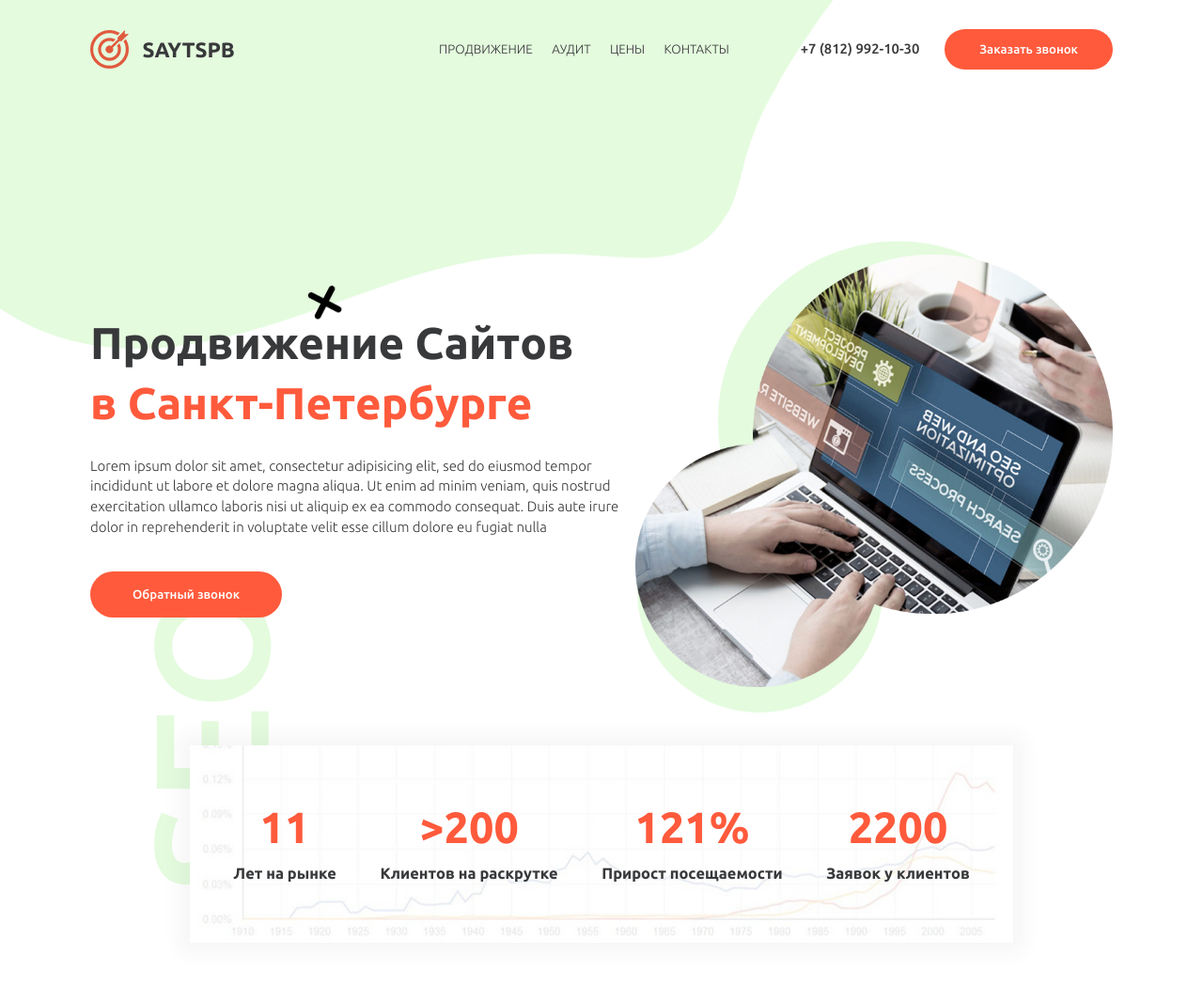
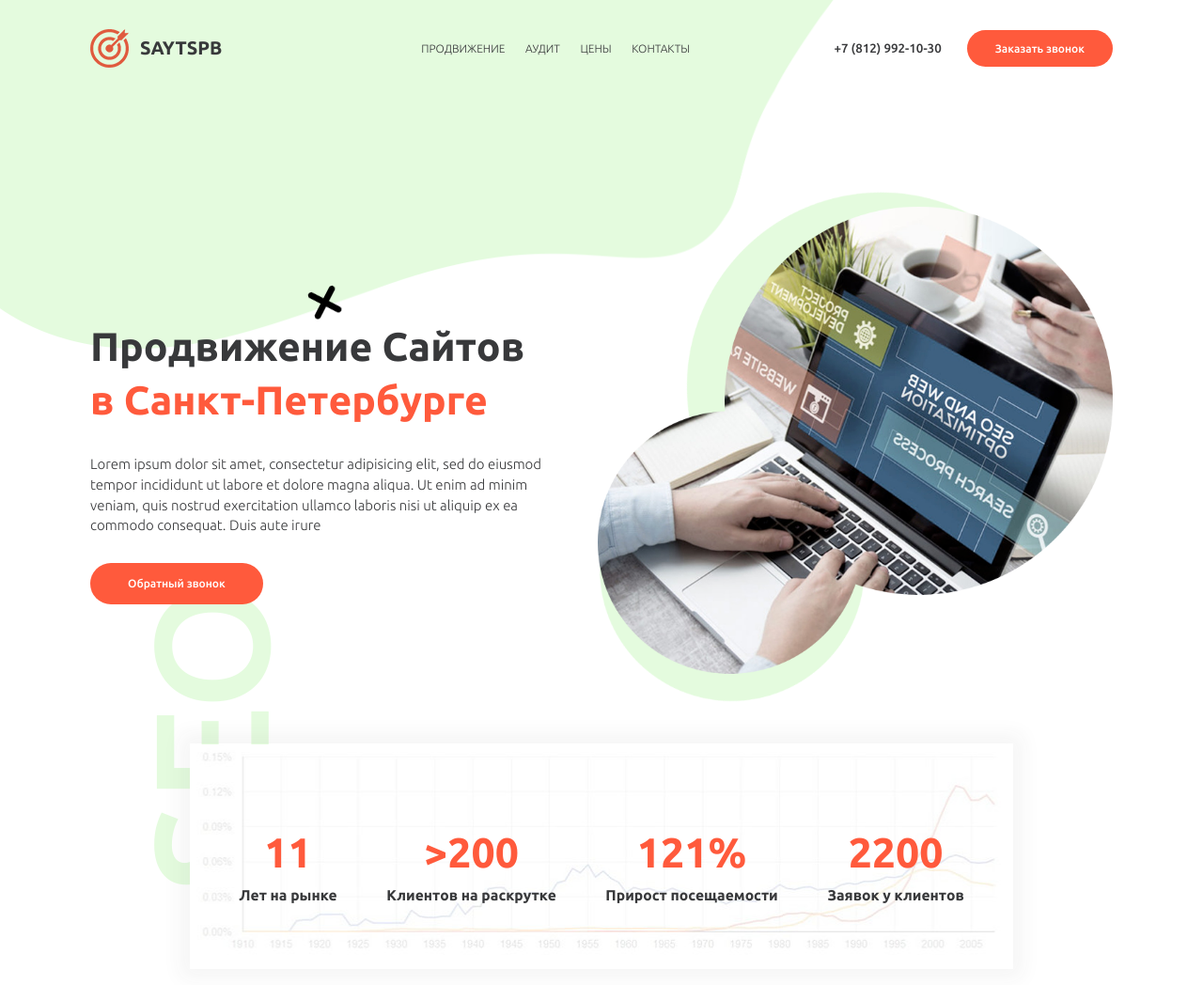
Before and after one commit to horo053/Diploma, a website: page index.html in a window 1280 px wide. Shown: the whole page at 94% size. Drawn offline with Linux system fonts and the light colour scheme.

Commit message:
fix: size element

```diff
--- a/index.html
+++ b/index.html
@@ -46,7 +46,7 @@
         <div class="row">
           <div class="hero__content">
             <h1 class="title hero__title">Продвижение Сайтов <span class="title--primary">в&nbsp;Санкт-Петербурге</span></h1>
-            <p class="hero__text">Lorem ipsum dolor sit amet, consectetur adipisicing elit, sed do eiusmod tempor incididunt ut labore et dolore magna aliqua. Ut enim ad minim veniam, quis nostrud exercitation ullamco laboris nisi ut aliquip ex ea commodo consequat. Duis aute irure dolor in reprehenderit in voluptate velit esse cillum dolore eu fugiat nulla</p>
+            <p class="hero__text">Lorem ipsum dolor sit amet, consectetur adipisicing elit, sed do eiusmod tempor incididunt ut labore et dolore magna aliqua. Ut enim ad minim veniam, quis nostrud exercitation ullamco laboris nisi ut aliquip ex ea commodo consequat. Duis aute irure</p>
             <div>
               <button class="button hero__button button--primary" data-toggle="modal">Обратный звонок</button>
             </div>
--- a/sass/_interface.sass
+++ b/sass/_interface.sass
@@ -2,7 +2,7 @@
   padding: 14px 37px
   border: none
   border-radius: 50px
-  font-size: 1.1rem
+  font-size: 1rem
   font-family: 'Ubuntu', sans-serif
   font-weight: 500
   &:hover
@@ -10,7 +10,7 @@
   &--primary
     background-color: $orange
     color: $light
-    padding: 14px 37px
+    padding: 13px 30px
     transition: box-shadow 0.3s
     &:hover
       box-shadow: 0px 5px 15px rgba($orange, 0.2)
--- a/sass/_media.sass
+++ b/sass/_media.sass
@@ -8,7 +8,11 @@
     max-width: 85%
   .hero
     &__image
-      margin-left: -10rem
+      margin-left: -5rem
+    &__title
+      width: 600px
+    &__text
+      width: 500px
   .information
     padding-top: 0
     margin-top: -8rem
@@ -21,7 +25,7 @@
     &__text
       max-width: 450px
     &__image
-      margin-left: -20rem
+      margin-left: -10rem
 @media screen and ( max-width: 1080px )
   .logo
     margin-right: 0
@@ -45,7 +49,7 @@
 @media screen and ( max-width: 760px )
   .hero
     &__text
-      max-width: 400px
+      max-width: 500px
     &__title
       width: 500px
       font-size: 3.5rem
--- a/sass/templates/_header.sass
+++ b/sass/templates/_header.sass
@@ -9,8 +9,8 @@
   align-items: center
   margin-right: 10rem
   &__title
-    margin-left: 1.2rem
-    font-size: 1.86rem
+    margin-left: 1rem
+    font-size: 1.65rem
     text-decoration: none
     text-transform: uppercase
     color: $secondary
@@ -24,11 +24,11 @@
   align-items: center
 .nav
   display: flex
-  margin-left: 3.5rem
+  margin-left: -3.3rem
   &__item
     display: block
-    margin-right: 1.7rem
-    font-size: 1.12rem
+    margin-right: 1.8rem
+    font-size: 1rem
     text-decoration: none
     text-transform: uppercase
     color: $secondary
@@ -47,7 +47,7 @@
 .contacts
   &__phone
     margin-right: 2rem
-    font-size: 1.23rem
+    font-size: 1.11rem
     text-decoration: none
     text-transform: uppercase
     color: $secondary
--- a/sass/templates/_hero.sass
+++ b/sass/templates/_hero.sass
@@ -14,24 +14,25 @@
     font-weight: bold
   &__title
     width: 700px
-    font-size: 3.95rem
+    font-size: 3.55rem
     font-family: 'Ubuntu', sans-serif
     font-weight: bold
-    line-height: 5.3rem
+    line-height: 4.8rem
     color: $secondary
-    margin-bottom: 2rem
+    margin-bottom: 2.35rem
   &__text
-    width: 575px
+    width: 565px
     font-size: 1.25rem
     font-family: 'Ubuntu', sans-serif
     font-weight: 300
     line-height: 1.8125rem
     color: $secondary
-    margin-bottom: 3rem
+    margin-bottom: 2.4rem
   &__button
-    padding: 17px 45px
+    padding: 15px 40px
   &__image
-    margin-left: -6rem
+    margin-left: -7rem
+    margin-top: -5rem
 .link
   display: flex
   justify-content: flex-end
--- a/sass/templates/_information.sass
+++ b/sass/templates/_information.sass
@@ -9,19 +9,19 @@
   justify-content: space-evenly
   text-align: center
   max-width: 73.0625rem
-  padding-bottom: 4rem
-  padding-top: 2.5rem
+  padding-bottom: 4.5rem
+  padding-top: 5rem
   box-shadow: 0 0 20px 10px rgba($secondary, 0.05)
   margin: auto
   margin-top: -5rem
   &__title
-    font-size: 3.875rem
+    font-size: 3.7rem
     font-family: 'Ubuntu', sans-serif
     font-weight: bold
     color: $orange
     margin-bottom: 0
   &__text
-    font-size: 1.365rem
+    font-size: 1.3rem
     font-family: 'Ubuntu', sans-serif
     font-weight: bold
     color: $secondary
```
Also changed, not shown: css/style.css, 1 other file.
